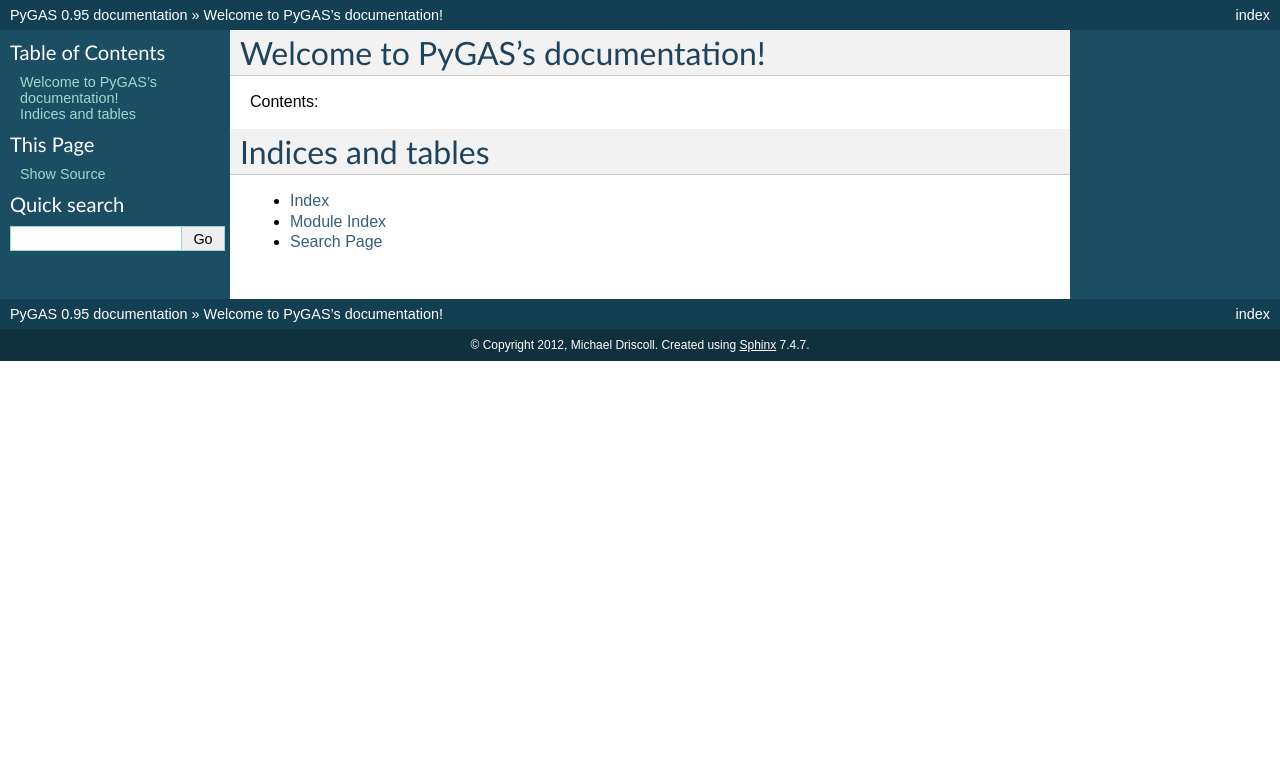
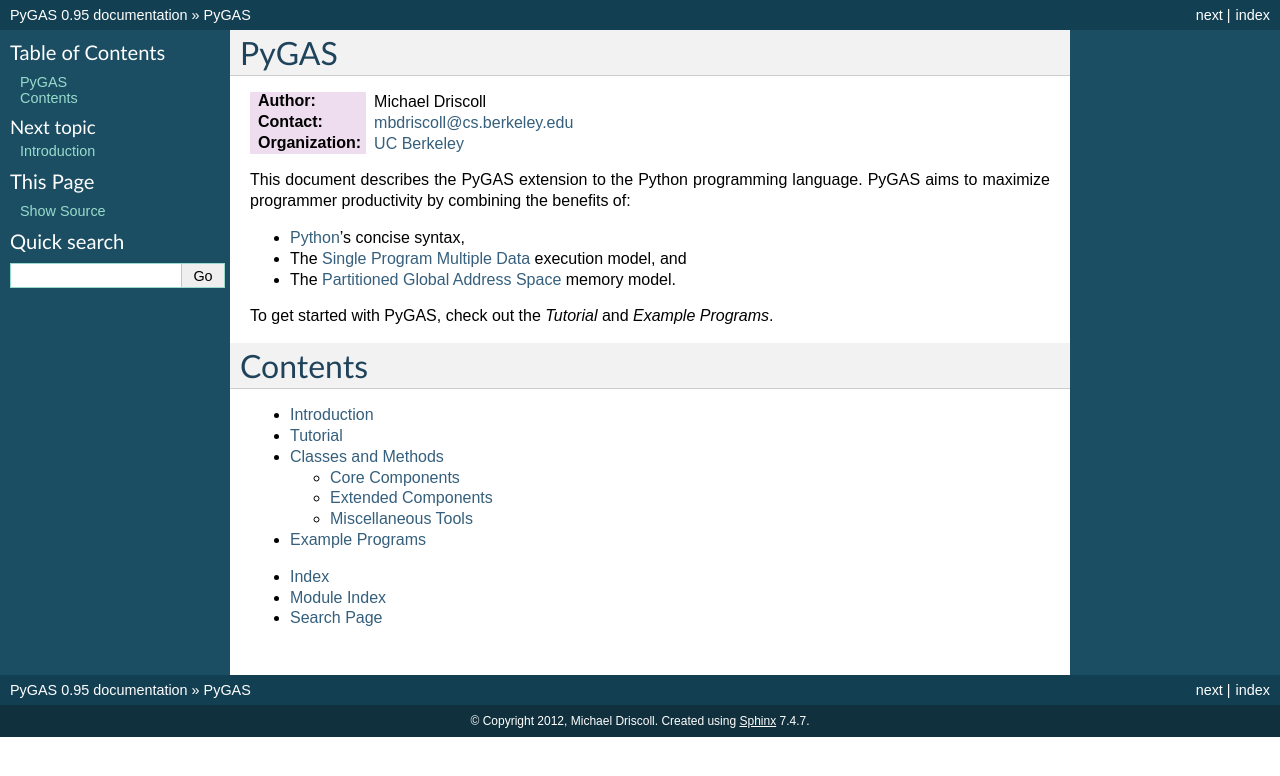
Before and after one commit to mbdriscoll/pygas, a Sphinx documentation site: the page built from docs/sphinx/index.rst, in a window 1280 px wide. Shown: the top 776 px of the page. Built offline with Sphinx 7.4.7, drawn with Linux system fonts in a browser that asks for light colours; formulas are drawn with MathJax 3.

Commit message:
working on docs

```diff
--- /dev/null
+++ b/docs/sphinx/examples.rst
@@ -0,0 +1,4 @@
+Example Programs
+============================
+
+This will be an example.
--- a/docs/sphinx/index.rst
+++ b/docs/sphinx/index.rst
@@ -3,18 +3,37 @@
    You can adapt this file completely to your liking, but it should at least
    contain the root `toctree` directive.
 
-Welcome to PyGAS's documentation!
+PyGAS
 =================================
 
-Contents:
+:Author:       Michael Driscoll
+:Contact:      mbdriscoll@cs.berkeley.edu
+:Organization: `UC Berkeley <http://www.cs.berkeley.edu/>`_
+
+This document describes the PyGAS extension to the Python programming language. PyGAS aims to maximize programmer productivity by combining the benefits of:
+
+* Python_'s concise syntax,
+* The `Single Program Multiple Data`_ execution model, and
+* The `Partitioned Global Address Space`_ memory model.
+
+To get started with PyGAS, check out the `Tutorial` and `Example Programs`.
+
+.. _Python: http://www.python.org/
+.. _Single Program Multiple Data: http://en.wikipedia.org/wiki/SPMD
+.. _Partitioned Global Address Space: http://en.wikipedia.org/wiki/Partitioned_global_address_space
+.. _Tutorial: tutorial
+.. _Example Programs: examples
+
+Contents
+==================
 
 .. toctree::
    :maxdepth: 2
 
-
-
-Indices and tables
-==================
+   intro
+   tutorial
+   objects
+   examples
 
 * :ref:`genindex`
 * :ref:`modindex`
--- /dev/null
+++ b/docs/sphinx/intro.rst
@@ -0,0 +1,4 @@
+Introduction
+===========================
+
+Foo bar.
--- /dev/null
+++ b/docs/sphinx/tutorial.rst
@@ -0,0 +1,4 @@
+Tutorial
+======================
+
+This will be the tutorial.
```
Also changed, not shown: docs/sphinx/objects.rst (added, +32 -0 lines), pygas.py (+58 -32 lines), 1 other file.
